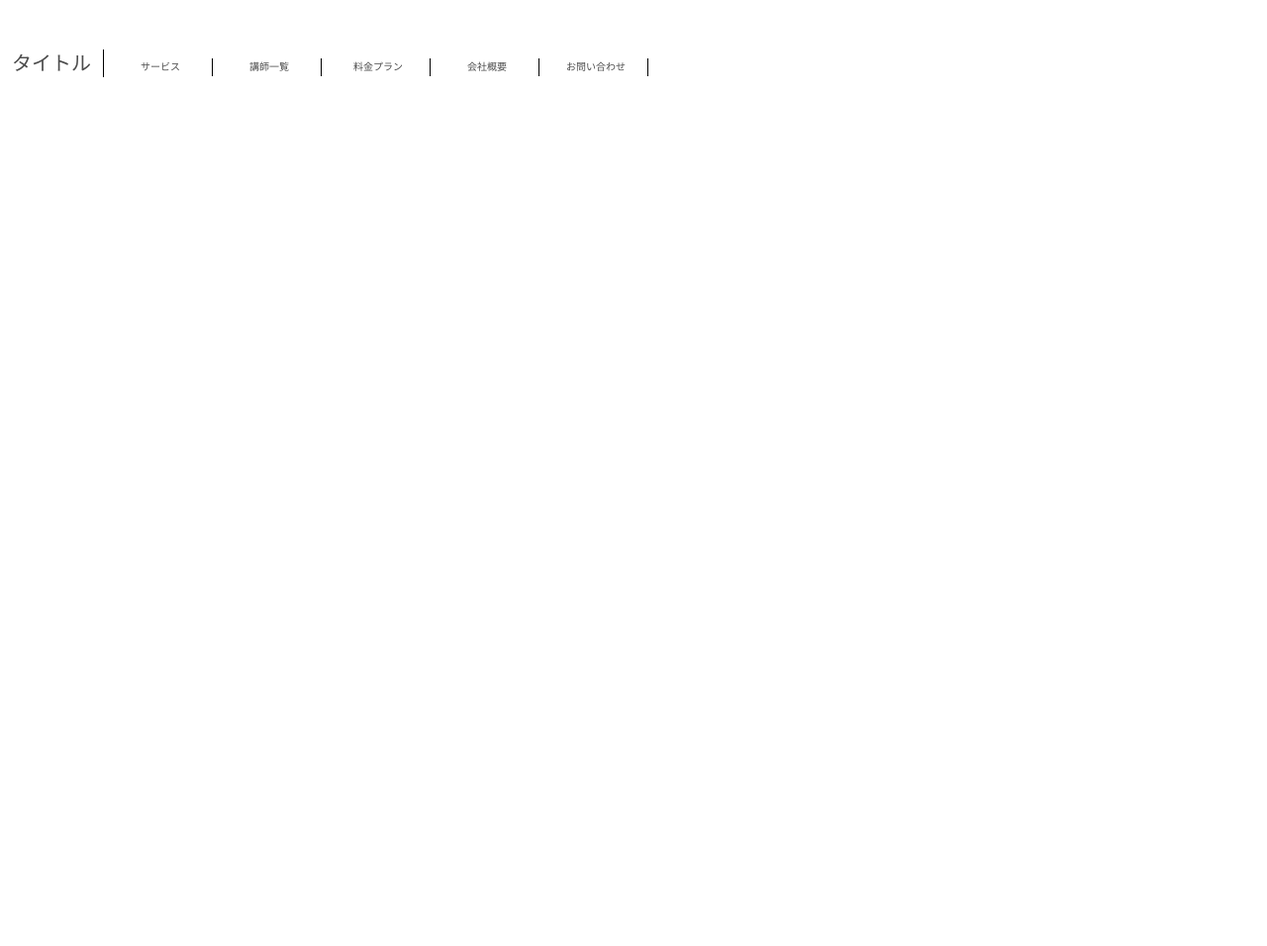
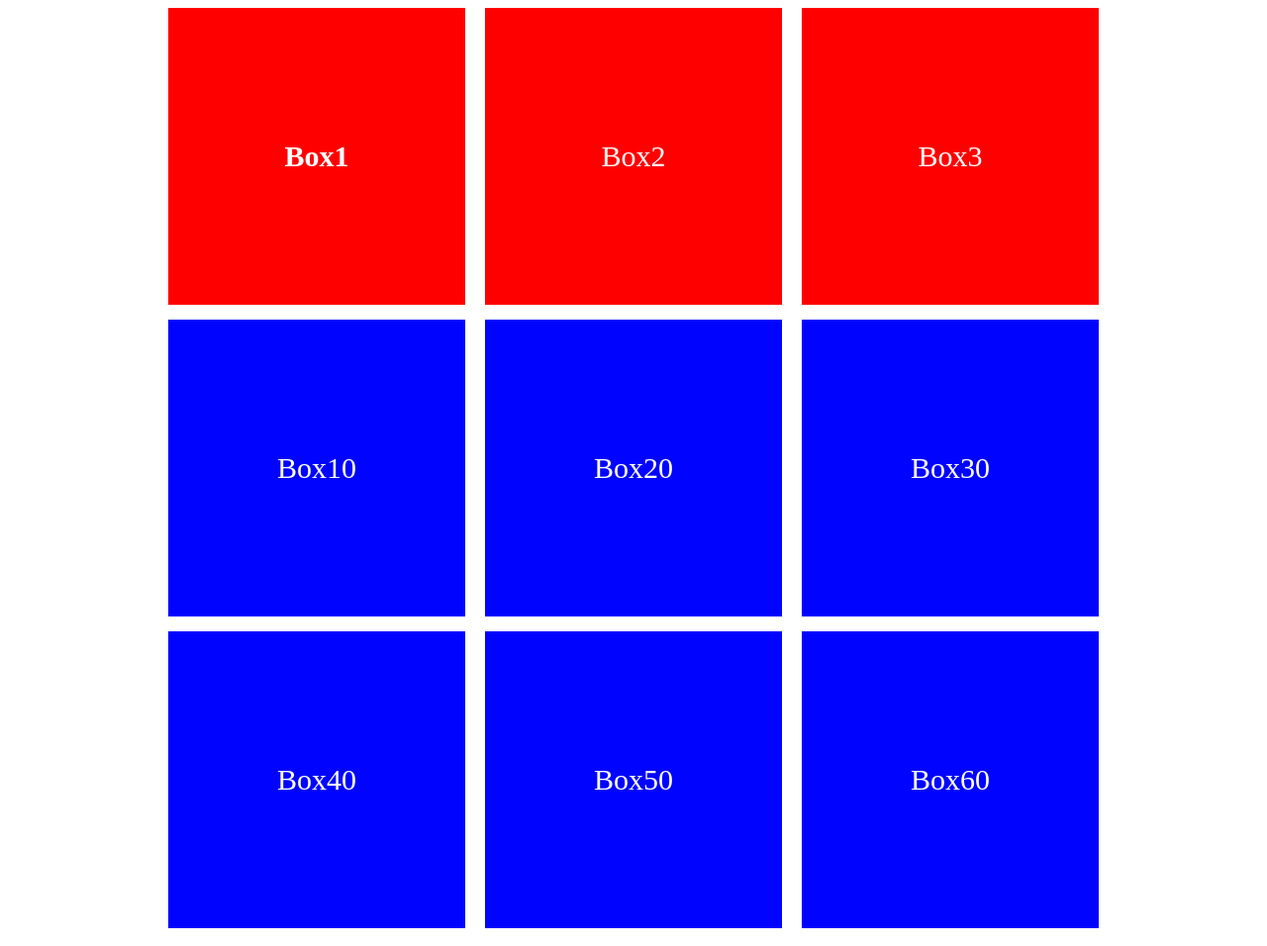
Before and after one commit to Fuji-r/20210923_work, a plain HTML site: page index.html in a window 1280 px wide. Shown: the whole page at 99% size. Before the commit the page ends 800 px from the top, so only its background shows below. Drawn offline with Linux system fonts and the light colour scheme; files that its build step writes are made by us from their sources.

Commit message:
修正2
修正データでございます。

```diff
--- a/index.html
+++ b/index.html
@@ -4,22 +4,28 @@
     <meta charset="UTF-8">
     <meta http-equiv="X-UA-Compatible" content="IE=edge">
     <meta name="viewport" content="width=device-width, initial-scale=1.0">
-    <title>フレックスボックス練習画像</title>
-    <meta name="description" content="フレックスボックス練習画像">
-    <link rel="stylesheet" href="css/style.css">
+    <title>フレックスボックスに慣れよう</title>
+    <meta name="description" content="フレックスボックスに慣れよう" />
+    <link rel="stylesheet" href="style.css">
 
 </head>
 <body>
-    <div class="Wrap">
-        <ul class="menu">
-            <li><span>タイトル</span></li>
-            <li>サービス</li>
-            <li>講師一覧</li>
-            <li>料金プラン</li>
-            <li>会社概要</li>
-            <li>お問い合わせ</li>
-        </ul>
+    <div class="container">
+        <div class="item"><strong>Box1</strong></div>
+        <div class="item">Box2</div>
+        <div class="item">Box3</div>
     </div>
 
-</body>
+    <div class="container2">
+        <div class="item2">Box10</div>
+        <div class="item2">Box20</div>
+        <div class="item2">Box30</div>
+        <div class="item2">Box40</div>
+        <div class="item2">Box50</div>
+        <div class="item2">Box60</div>
+    </div>
+
+
+
+    </body>
 </html>
--- a/style.css
+++ b/style.css
@@ -1,44 +1,41 @@
 @charset "utf-8";
-/*cssリセット*/
-/*利用するタグによってこちらの内容は増やす*/
 
-body,
-h1,
-h2,
-h3,
-ul,
-li,
-p {
-    margin: 0;
-    margin: 0;
-    margin: 0;
-    padding: 0;
-    line-height: 1;
-    /*デフォルトの文字色、font-familyを予め当てておく*/
-    color: #4c4c4c;
-    font-family: "游ゴシック体", YuGothic, "游ゴシック", "Yu Gothic", "メイリオ",
-        "Hiragino Kaku Gothic ProN", "Hiragino Sans", sans-serif,
-        "ヒラノギ角ゴシック" serif, "ヒラノギ明朝";
+.container {
+    display: flex;
+
+    justify-content: center;
+    max-width: 960px;
+    margin: 0 auto;
 }
 
-.wrap {
-    max-width: 980px;
+.item {
+    width: 300px;
+    height: 300px;
+    background-color: #f00;
+    margin: 0 auto;
+    margin-bottom: 15px;
+    text-align: center;
+    line-height: 300px;
+    font-size: 30px;
+    color: #ffff;
 }
 
-
-.menu li {
-    display: inline-block;
-    list-style: none;
-    width: 100px;
-    text-align: center;
-    padding: 4px 2px;
-    font-size: 10px;
-    margin-top: 50px;
-    border-right: 0.2px solid #000;
+.container2 {
+    display: flex;
+    flex-wrap: wrap;
+    justify-content: center;
+    max-width: 960px;
+    margin: 0 auto;
 }
 
-.menu , span{
-    font-size: 20px;
-    margin-right: ;
-
+.item2 {
+    width: 300px;
+    height: 300px;
+    background-color: rgb(0, 4, 255);
+    margin: 0 auto;
+    text-align: center;
+    line-height: 300px;
+    font-size: 30px;
+    color: #ffff;
+    margin-bottom: 15px;
 }
```
